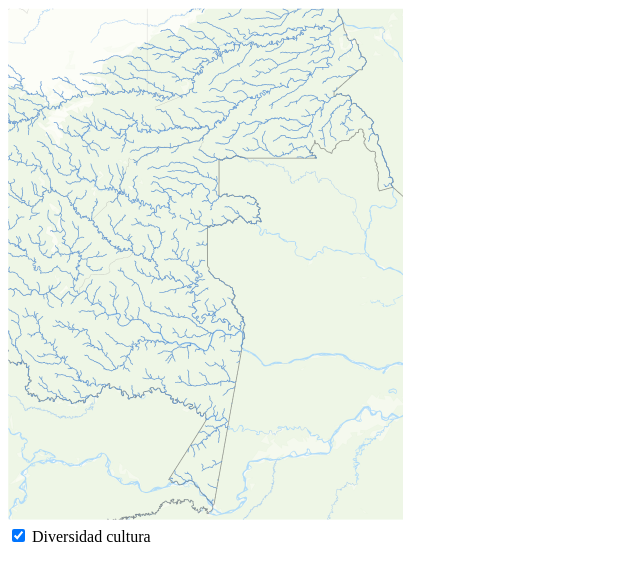
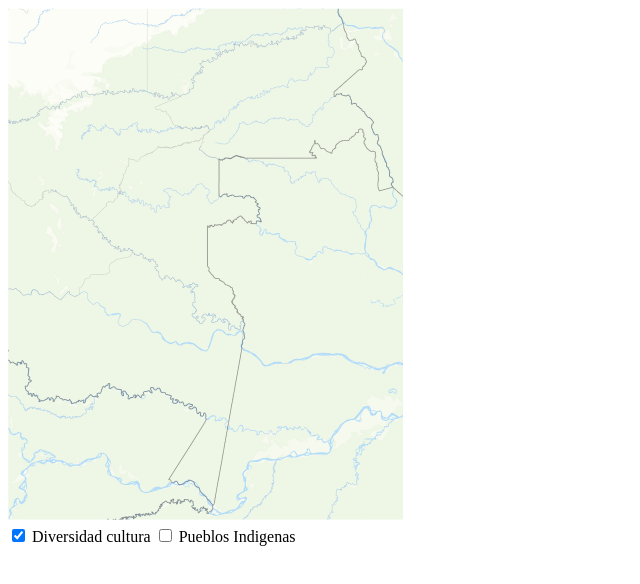
Before and after one commit to danielalvaradodbs/amazonia, a plain HTML site: page index.html in a window 1280 px wide. Both pictures are taken after a click on the checkbox "Diversidad cultura". Shown: the whole page, without its empty margins (0-640 px from the left). Drawn offline with Linux system fonts and the light colour scheme.

Commit message:
Funcionalidad

```diff
--- a/index.html
+++ b/index.html
@@ -11,13 +11,16 @@
     <div style="height: 500px;">
         <img src="./assets/diversidadCulturalMapa.png" class="imgDiversidadCultural" alt="" />
         <img src="./assets/mapaBaseDiversidadCultural.png" class="imgDiversidadCultural2" alt="" style="display: none;"/>
+        <img src="./assets/pueblosIndigenasGobierno.png" class="imgPueblosIndigenasGobierno" alt="" style="display: none;"/>
 
     </div>
     <br>
-    <!-- <button class="diversidadCultura" >Test</button> -->
-    <input type="checkbox" id="name" class="diversidadCultura2" >
-    <label for="name">Diversidad cultura</label>
-    <!-- <button class="diversidadCultura2" >Test2</button> -->
+
+    <input type="checkbox" id="diversidadCultural" class="diversidadCultura2" >
+    <label for="diversidadCultural">Diversidad cultura</label>
+
+    <input type="checkbox" id="pueblosIndigenasGobierno" class="pueblosIndigenasGobierno" >
+    <label for="pueblosIndigenasGobierno">Pueblos Indigenas</label>
 
 </body>
 
--- a/main.js
+++ b/main.js
@@ -2,36 +2,29 @@
 
 // const buttonDiversidadCultural = document.querySelector('.diversidadCultura');
 const buttonDiversidadCultural2 = document.querySelector('.diversidadCultura2');
+const buttonPueblosIndigenasGobierno = document.querySelector('.pueblosIndigenasGobierno');
 
-const imgDiversidadCultural = document.querySelector('.imgDiversidadCultural');
+// const imgDiversidadCultural = document.querySelector('.imgDiversidadCultural');
 const imgDiversidadCultural2 = document.querySelector('.imgDiversidadCultural2');
+const imgPueblosIndigenasGobierno = document.querySelector('.imgPueblosIndigenasGobierno');
 
 
-let visible = false;
-let visible2 = false;
+const imagenVisible = ( button, image ) => {
 
-// buttonDiversidadCultural.addEventListener( 'click', () => {
+    let visible = false;
+    button.addEventListener('click', () => {
 
-//     visible = !visible;
+        visible = !visible;
 
-//     if( visible ) {
-//         imgDiversidadCultural.setAttribute(`style`, `display: none`);
-//     } else {
-//         imgDiversidadCultural.setAttribute(`style`, ``);
-//     }
+        if( !visible ) {
+            return image.setAttribute(`style`, `display: none`);
+        }
+        console.log('funcion');
+        return image.setAttribute(`style`, ``);
 
+    });
 
-//     console.log('Hola mundo');
+}
 
-// });
-
-buttonDiversidadCultural2.addEventListener( 'click', () => {
-
-    visible2 = !visible2;
-
-    if( visible2 ) {
-        imgDiversidadCultural2.setAttribute(`style`, ``);
-    } else {
-        imgDiversidadCultural2.setAttribute(`style`, `display: none`);
-    };
-});
+imagenVisible( buttonDiversidadCultural2, imgDiversidadCultural2 );
+imagenVisible( buttonPueblosIndigenasGobierno, imgPueblosIndigenasGobierno );
--- a/styles.css
+++ b/styles.css
@@ -6,3 +6,7 @@
 .imgDiversidadCultural {
     position: fixed;
 }
+
+img {
+    position: fixed;
+}
```
